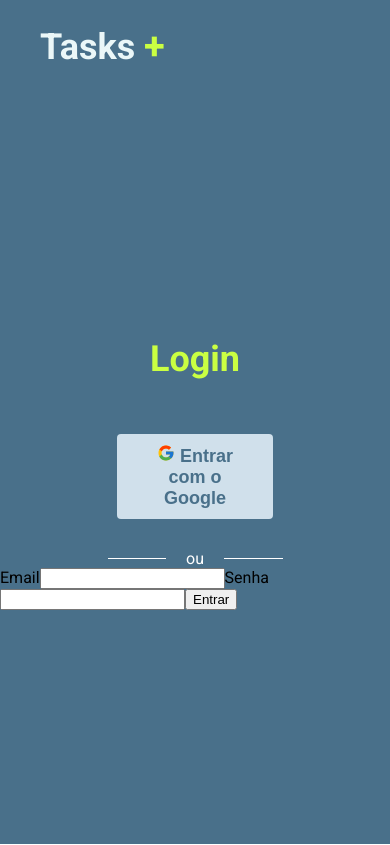
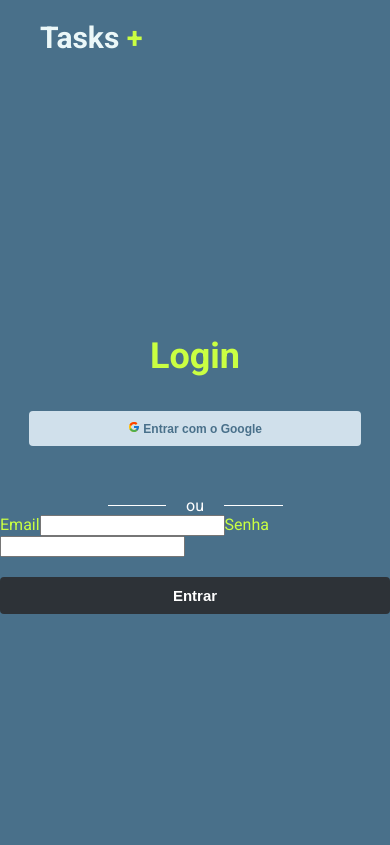
Before and after one commit to rodolphoreis/tasks, a Next.js app: page /login in a window 390 px wide. Built offline with nearby package versions, Linux system fonts and the light colour scheme.

Commit message:
style: add media screen in login

```diff
--- a/src/pages/login/login.module.css
+++ b/src/pages/login/login.module.css
@@ -16,6 +16,12 @@
   font-weight: bold;
   text-decoration: none;
 }
+@media screen and (max-width: 768px) {
+  .logo {
+    font-size: 15px;
+    font-weight: 600;
+  }
+}
 
 .more {
   color: #caff42;
@@ -23,6 +29,12 @@
   text-decoration: none;
   justify-content: center;
   align-items: center;
+}
+@media screen and (max-width: 768px) {
+  .more {
+    font-size: 29px;
+    font-weight: 600;
+  }
 }
 
 .divider {
@@ -49,7 +61,7 @@
 
 .container_login {
   background: #49708a;
-  height: calc(100vh - 80px);
+  height: calc(100vh - 79px);
   display: flex;
   flex-direction: column;
   justify-content: center;
@@ -69,7 +81,7 @@
   color: #49708a;
   border: none;
   padding: 10px 20px;
-  margin: 30px auto;
+  margin: 30px auto 80px;
   font-size: 18px;
   font-weight: bold;
   cursor: pointer;
@@ -78,10 +90,59 @@
   justify-content: center;
   align-items: center;
   width: 40%;
-  min-width: 35%;
+  max-width: 500px;
+}
+
+@media screen and (max-width: 768px) {
+  .button {
+    padding: 10px 10px;
+    font-size: 15px;
+    margin: 20px auto 40px;
+  }
+}
+@media screen and (max-width: 468px) {
+  .button {
+    width: 85%;
+    padding: 10px 6px;
+    font-size: 12px;
+    margin: 10px auto 20px;
+    margin-bottom: 50px;
+  }
 }
 
 .button:hover {
   background-color: #caff42;
   color: #d0e0eb;
 }
+
+.span {
+  margin-bottom: 10px;
+  color: #caff42;
+}
+
+.button_submit {
+  width: 100%;
+  max-width: 600px;
+  padding: 10px;
+  border-radius: 4px;
+  border: none;
+  background-color: #2d3237;
+  color: white;
+  font-size: 16px;
+  cursor: pointer;
+  margin-top: 20px;
+  font-size: 20px;
+  font-weight: bolder;
+}
+
+@media screen and (max-width: 768px) {
+  .button_submit {
+    font-size: 15px;
+    font-weight: 600;
+  }
+}
+
+.button_submit:hover {
+  background-color: #caff42;
+  color: #2d3237;
+}
```
